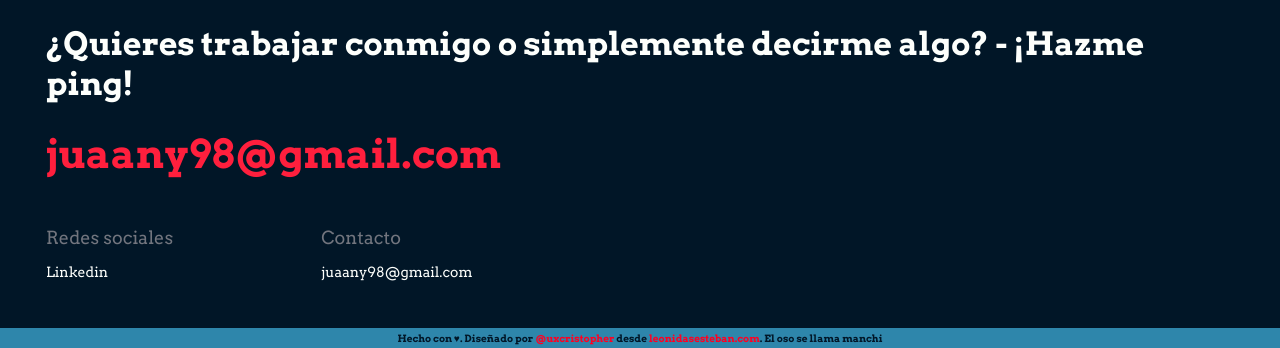
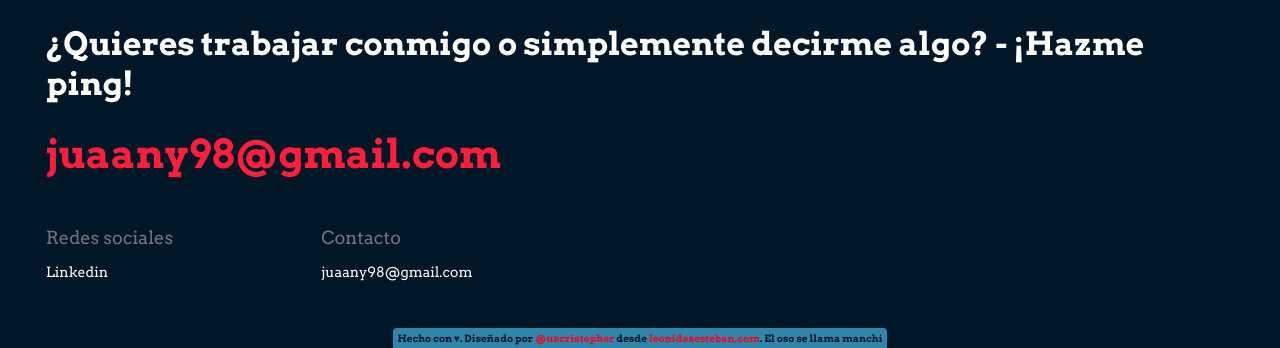
Before and after one commit to JuanHeis/myweb, a plain HTML site: page index.html in a window 1280 px wide. Shown: the part 3949-4297 px from the top of the page. Drawn offline with Linux system fonts and the light colour scheme.

Commit message:
Agregue a manchi y mejoras

```diff
--- a/css/style-500.css
+++ b/css/style-500.css
@@ -1,35 +1,33 @@
-
+@media (max-width: 615px) {
+    .manchi {
+        display: none;
+    }
+}
 
 @media (min-width: 615px) {
     .project .button--primary {
         width: auto;
         display: inline-block;
-        margin-left:16px;
-        margin-block-start  : 0;
-        justify-self:flex-start;
+        margin-left: 16px;
+        margin-block-start: 0;
+        justify-self: flex-start;
     }
-
     .project .button--secondary {
         width: auto;
         display: inline-block;
         margin-block-end: 0;
-
-
     }
-    .project__button-container{
+    .project__button-container {
         display: flex;
     }
-
-    .bussines-job div{
+    .bussines-job div {
         display: flex;
     }
-
-    .contact-left, .contact-rigth{
+    .contact-left, .contact-rigth {
         display: inline-block;
         inline-size: 273px;
     }
-    .bussines-job div img{
+    .bussines-job div img {
         inline-size: 374px;
     }
-
 }
--- a/css/style.css
+++ b/css/style.css
@@ -37,10 +37,17 @@ body {
 .aviso{
     font: bold 1rem 'Arvo', serif;
     color: var(--background-1);
-    padding-block: 4px;
+
     width: 100%;
     display: flex;
     justify-content: center;
+    position: relative;
+    z-index: 100;
+}
+.aviso div{
+    border-top-left-radius: 4px;
+    border-top-right-radius: 4px;
+    padding: 4px;
     background-color: var(--tertiary);
 }
 .aviso a{
@@ -374,10 +381,6 @@ footer ul li a{
     header nav{
         display: inline-block;
     }
-    .manchi{
-
-
-    }
     .manchi img{
         position: fixed;
         display: block;
@@ -395,4 +398,5 @@ footer ul li a{
     .contact a.mail {
         font-size: 4rem;
     }
+
 }
```
